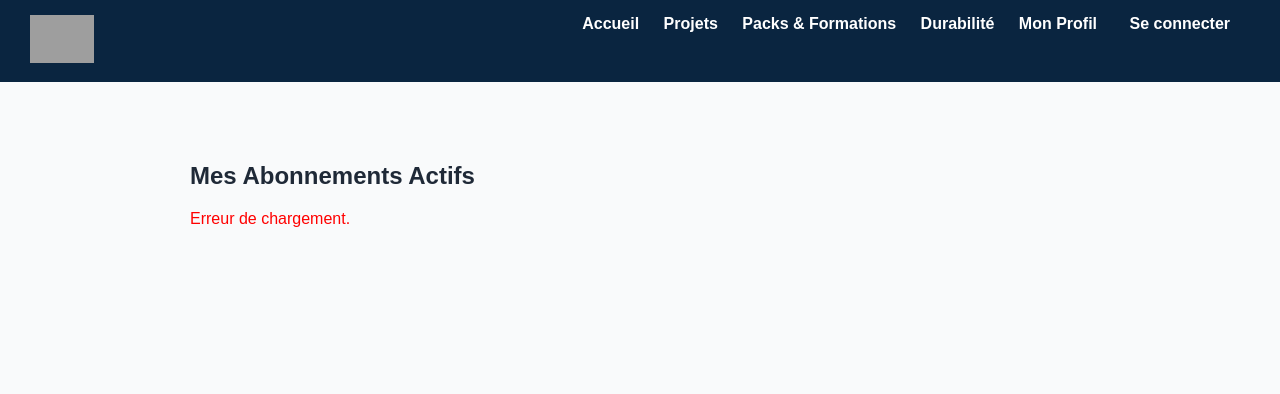
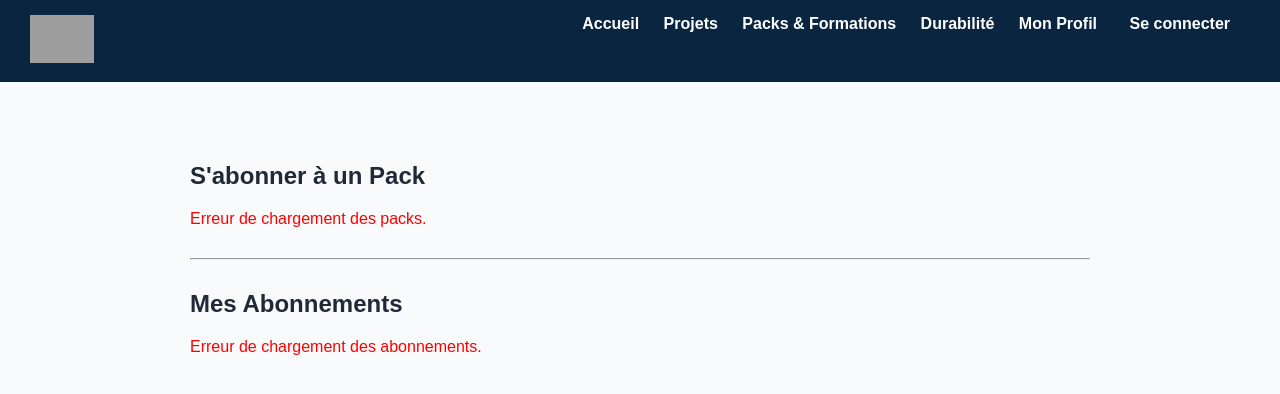
Before and after one commit to maram-arch/digiwork-hub, a PHP site: template view/front/abonnement.php in a window 1280 px wide. Shown: the top 394 px of the page. Run offline with PHP 8.4, Linux system fonts and the light colour scheme; the template is opened without the code that fills it, so the values that code supplies are empty; grey boxes are pictures that could not be loaded.

Commit message:
feat(front): show available packs + subscription form in abonnement.php and display abonnements

```diff
--- a/view/front/abonnement.php
+++ b/view/front/abonnement.php
@@ -43,36 +43,81 @@
     <?php endif; ?>
 
     <div class="profile-container">
-        <h2 style="color: var(--primary);">Mes Abonnements Actifs</h2>
+        <h2 style="color: var(--primary);">S'abonner à un Pack</h2>
 
+        <div id="packs-list">
+            <p style="color: var(--text-muted);">Chargement des packs...</p>
+        </div>
+
+        <hr style="margin:30px 0;">
+
+        <h2 style="color: var(--primary);">Mes Abonnements</h2>
         <div id="abonnements-container">
-            <!-- Data loaded via Fetch -->
             <p style="color: var(--text-muted);">Chargement de vos abonnements...</p>
         </div>
     </div>
 
     <script>
         document.addEventListener('DOMContentLoaded', () => {
+            // Load available packs (reuse PackController)
+            fetch('../../controller/PackController.php?action=getAll')
+            .then(res => res.json())
+            .then(packs => {
+                const container = document.getElementById('packs-list');
+                if (!packs || packs.length === 0) {
+                    container.innerHTML = '<p>Aucun pack disponible pour le moment.</p>';
+                    return;
+                }
+
+                let html = '';
+                packs.forEach(pack => {
+                    html += `
+                        <div class="list-item" style="align-items:flex-start;">
+                            <div style="flex:1">
+                                <h3 style="margin:0 0 8px 0;">${pack['nom-pack']}</h3>
+                                <div style="font-weight:700;color:var(--green-card);">${pack.prix} dt — ${pack.duree}</div>
+                                <p style="margin:8px 0;color:var(--text-muted);">${pack.description}</p>
+                                <div style="font-size:13px;color:var(--text-muted);">Projets max: <strong>${pack['nb-proj-max']}</strong> • Support prioritaire: <strong>${pack['support-prioritaire']}</strong></div>
+                            </div>
+                            <div style="min-width:160px;margin-left:18px;display:flex;align-items:center;">
+                                <form method="POST" action="../../controller/AbonnementController.php">
+                                    <input type="hidden" name="action" value="subscribe">
+                                    <input type="hidden" name="pack_id" value="${pack['id-pack']}">
+                                    <button type="submit" class="btn-accent">S'abonner</button>
+                                </form>
+                            </div>
+                        </div>
+                    `;
+                });
+
+                container.innerHTML = html;
+            })
+            .catch(err => {
+                document.getElementById('packs-list').innerHTML = '<p style="color:red">Erreur de chargement des packs.</p>';
+            });
+
+            // Load abonnements (for current user) via AbonnementController
             fetch('../../controller/AbonnementController.php?action=getAll')
             .then(res => res.json())
             .then(data => {
                 const container = document.getElementById('abonnements-container');
-
-                // Pretend we only want to see user #1 since it's the mocked user
-                const myAbo = data.filter(d => d['id-user'] == 1);
-
-                if (myAbo.length === 0) {
+                // If user is logged in, server will include user info; client filters by session user id if provided by server
+                // For now, we show abonnements and rely on server-side filtering if desired.
+                if (!data || data.length === 0) {
                     container.innerHTML = `<p>Vous n'avez aucun abonnement actif. <a href="packs.php">Découvrir nos offres</a></p>`;
                     return;
                 }
 
+                // If session user exists, server returns all abonnements; filter by a mocked current user if present via DOM (we can't access PHP session from JS)
+                // We'll display all abonnements but mark them with name/phone
                 let html = '';
-                myAbo.forEach(abo => {
+                data.forEach(abo => {
                     html += `
                         <div class="list-item">
                             <div class="list-info">
                                 <h3>Pack : ${abo['nom-pack']}</h3>
                                 <p style="font-size: 14px; color: var(--text-muted); margin:0;">
+                                    <strong>Client :</strong> ${abo.nom} — ${abo.tel} <br>
                                     <strong>Du :</strong> ${abo['date-deb']} <br>
                                     <strong>Au :</strong> ${abo['date-fin']}
                                 </p>
@@ -86,7 +131,7 @@
                 container.innerHTML = html;
             })
             .catch(err => {
-                document.getElementById('abonnements-container').innerHTML = `<p style="color:red">Erreur de chargement.</p>`;
+                document.getElementById('abonnements-container').innerHTML = `<p style="color:red">Erreur de chargement des abonnements.</p>`;
             });
         });
     </script>
```
